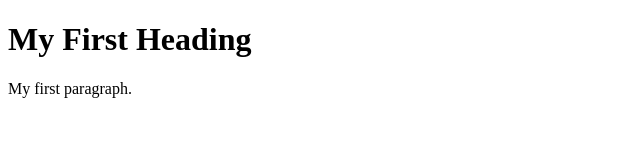
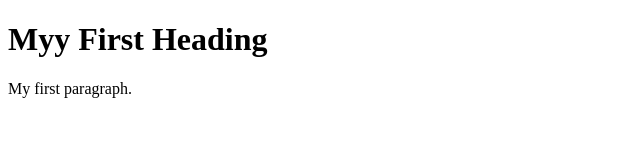
Before and after one commit to sindamaster/tuto, a plain HTML site: page index.html in a window 1280 px wide. Shown: the whole page, without its empty margins (0-640 px from the left). Drawn offline with Linux system fonts and the light colour scheme.

Commit message:
changement

```diff
--- a/index.html
+++ b/index.html
@@ -2,7 +2,7 @@
 <html>
 <body>
 
-<h1>My First Heading</h1>
+<h1>Myy First Heading</h1>
 
 <p>My first paragraph.</p>
 
```
